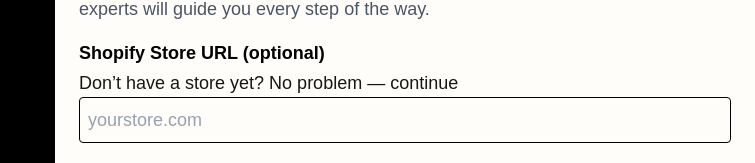
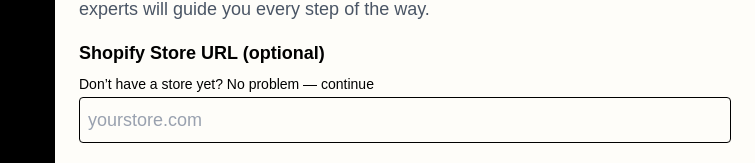
Before and after one commit to Vijendra2016/shopifytaskerwebapp, a Next.js app: page / in a window 1280 px wide. Both pictures are taken after a click on the button "Create Task". Shown: the part 125-288 px from the top of the page, without its empty margins (525-1280 px from the left). Built offline with nearby package versions, Linux system fonts and the light colour scheme; no server answers; what tailwindcss-animated would draw is missing.

Commit message:
Update the copy of the Start project model

```diff
--- a/src/app/components/StartProjectModal.tsx
+++ b/src/app/components/StartProjectModal.tsx
@@ -88,7 +88,7 @@ export default function StartProjectModal({ isOpen, onClose }: Props) {
                 <label htmlFor="url" className="block mb-0.5 text-black text-left font-semibold">
                   Shopify Store URL (optional)
                 </label>
-                <span>Don’t have a store yet? No problem — continue</span>
+                <span className="text-black text-sm font-thin">Don’t have a store yet? No problem — continue</span>
                 <input
                   id="url"
                   name="url"
```
